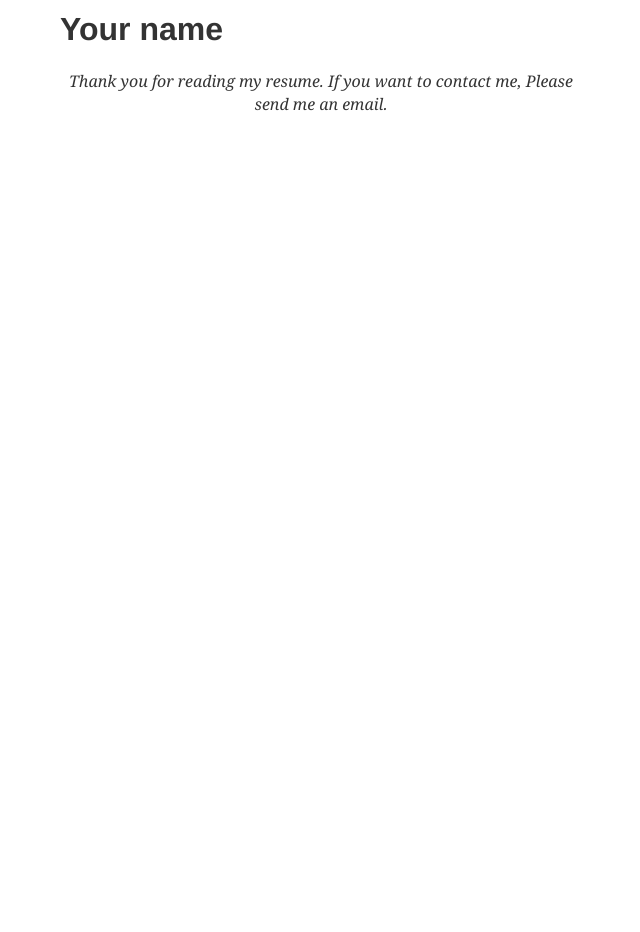
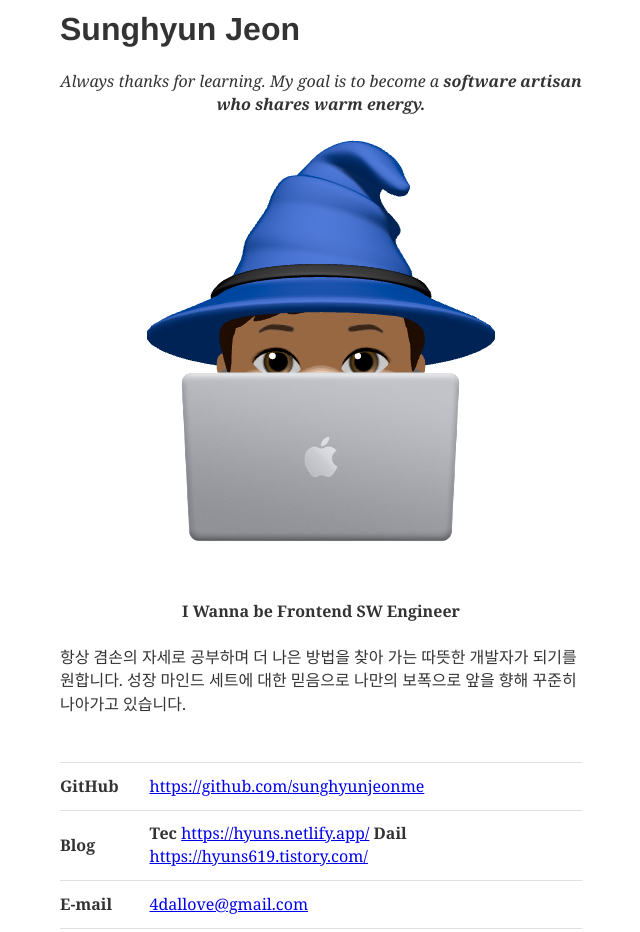
Before and after one commit to hyuns619/hyuns.github.io, a Gatsby site: page /about in a window 1280 px wide. Shown: the whole page, without its empty margins (319-959 px from the left). Before the commit the page ends 800 px from the top, so only its background shows below. Built offline with nearby package versions, Linux system fonts and the light colour scheme; Gatsby itself is replaced by a stand-in of ours; some packages are replaced by stand-ins of ours; what typography-theme-github would draw is missing.

Commit message:
docs : Edit content resume.md

```diff
--- a/content/__about/resume-en.md
+++ b/content/__about/resume-en.md
@@ -4,10 +4,22 @@ date: 2019-1-27 16:21:13
 lang: 'en'
 ---
 
-# Your name
+# Sunghyun Jeon
 
 <div align="center">
 
-_Thank you for reading my resume. If you want to contact me, Please send me an email._
+_Always thanks for learning. My goal is to become a **software artisan who shares warm energy.**_
+
+<img src="./../assets/favicon.png" alt="HYUN">
+
+**I Wanna be Frontend SW Engineer**
 
 </div>
+
+항상 겸손의 자세로 공부하며 더 나은 방법을 찾아 가는 따뜻한 개발자가 되기를 원합니다. 성장 마인드 세트에 대한 믿음으로 나만의 보폭으로 앞을 향해 꾸준히 나아가고 있습니다.
+
+|            |                                                                               |
+| :--------: | ----------------------------------------------------------------------------- |
+| **GitHub** | <https://github.com/sunghyunjeonme>                                           |
+|  **Blog**  | **Tec** <https://hyuns.netlify.app/> **Dail** <https://hyuns619.tistory.com/> |
+| **E-mail** | 4dallove@gmail.com                                                            |
```
